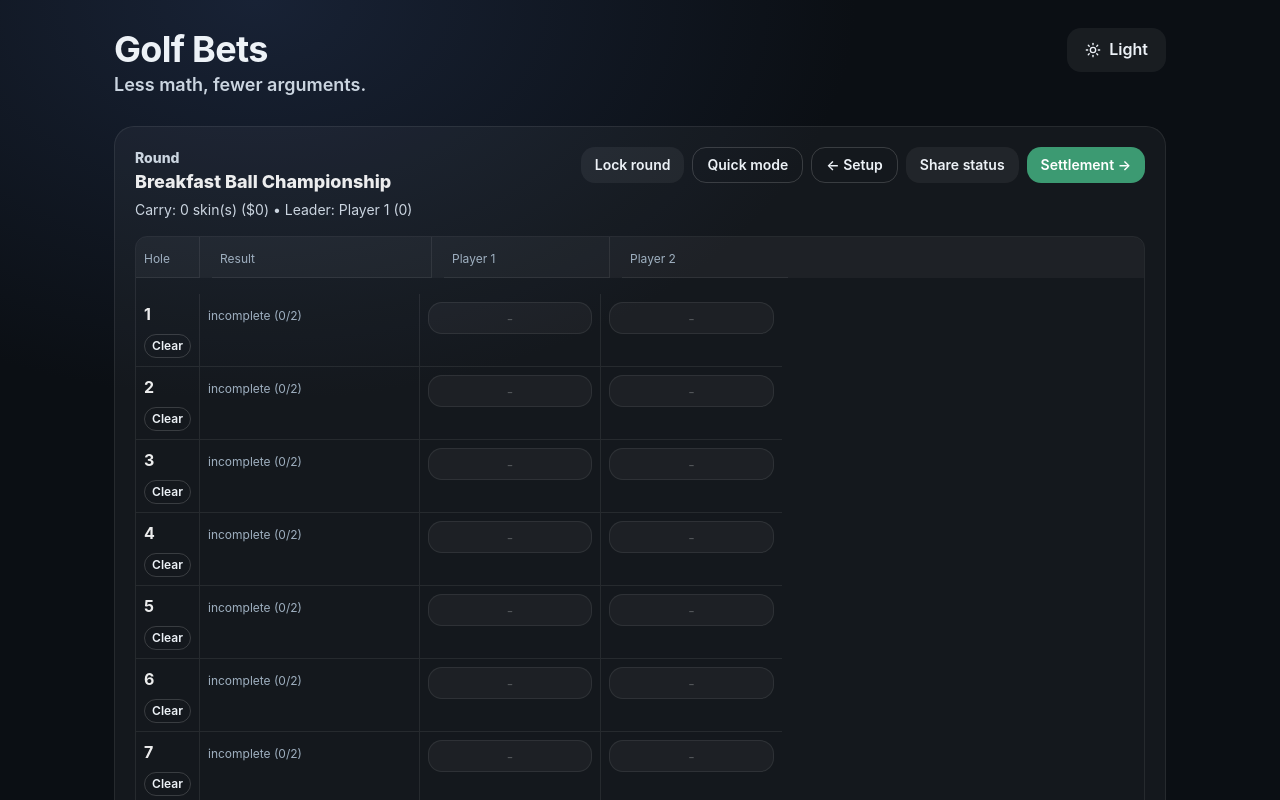
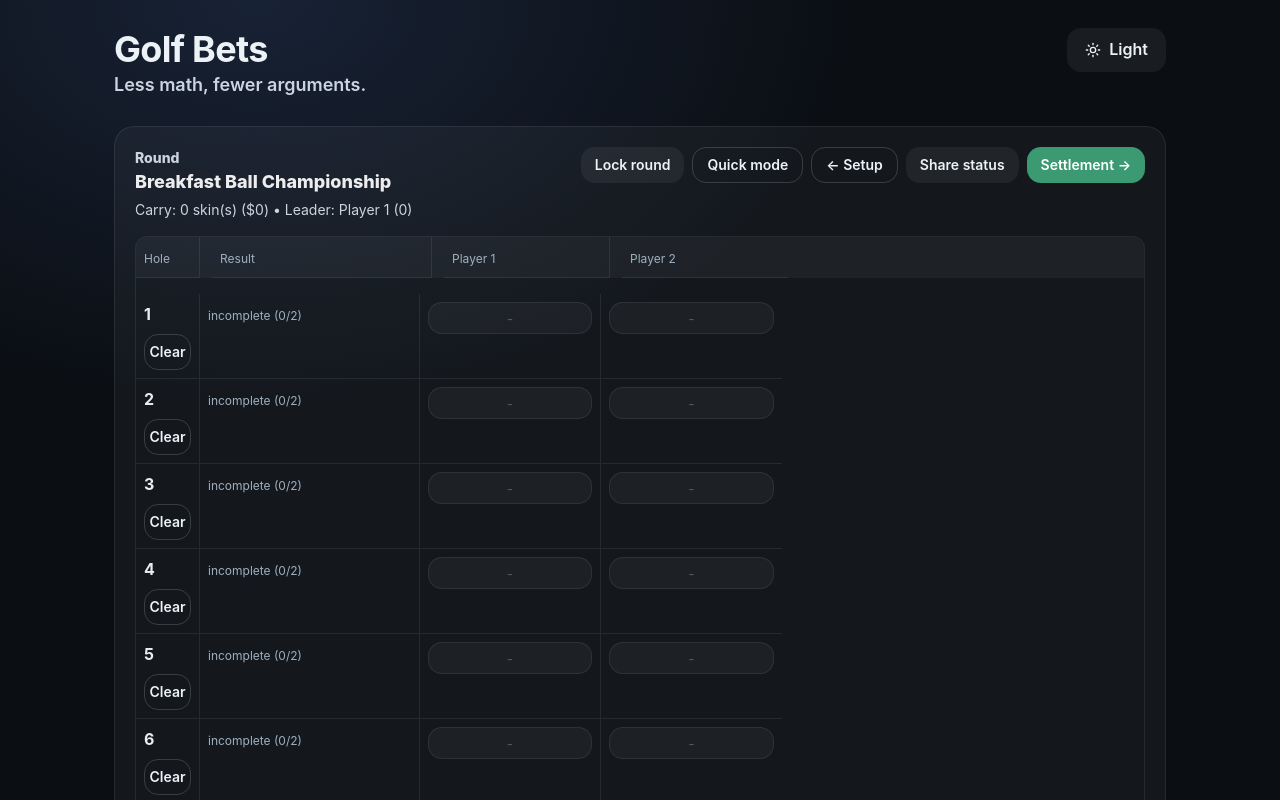
Before and after one commit to shawncheatham/golfbets, a React app in the folder app/: page / in a window 1280 px wide. Both pictures are taken after a click on the button "Open". Shown: the top 800 px of the page. Built offline with nearby package versions, Linux system fonts and the light colour scheme; the HTML template or start-up script is replaced by a standard one.

Commit message:
A11y: improve grid clear buttons

```diff
--- a/app/src/App.tsx
+++ b/app/src/App.tsx
@@ -1303,7 +1303,14 @@ export default function App() {
                           <div className="holeCell">
                             <div style={{ display: 'flex', flexDirection: 'column', gap: 8 }}>
                               <span className="holeNum">{hole}</span>
-                              <Button variant="tertiary" size="xs" onClick={() => clearHole(hole)} isDisabled={!!round.locked} type="button">
+                              <Button
+                                variant="tertiary"
+                                size="sm"
+                                onClick={() => clearHole(hole)}
+                                isDisabled={!!round.locked}
+                                type="button"
+                                aria-label={`Clear hole ${hole}`}
+                              >
                                 Clear
                               </Button>
                             </div>
@@ -1375,7 +1382,14 @@ export default function App() {
                           <div className="holeCell">
                             <div style={{ display: 'flex', flexDirection: 'column', gap: 8 }}>
                               <span className="holeNum">{hole}</span>
-                              <Button variant="tertiary" size="xs" onClick={() => clearHole(hole)} isDisabled={!!round.locked} type="button">
+                              <Button
+                                variant="tertiary"
+                                size="sm"
+                                onClick={() => clearHole(hole)}
+                                isDisabled={!!round.locked}
+                                type="button"
+                                aria-label={`Clear hole ${hole}`}
+                              >
                                 Clear
                               </Button>
                             </div>
```
